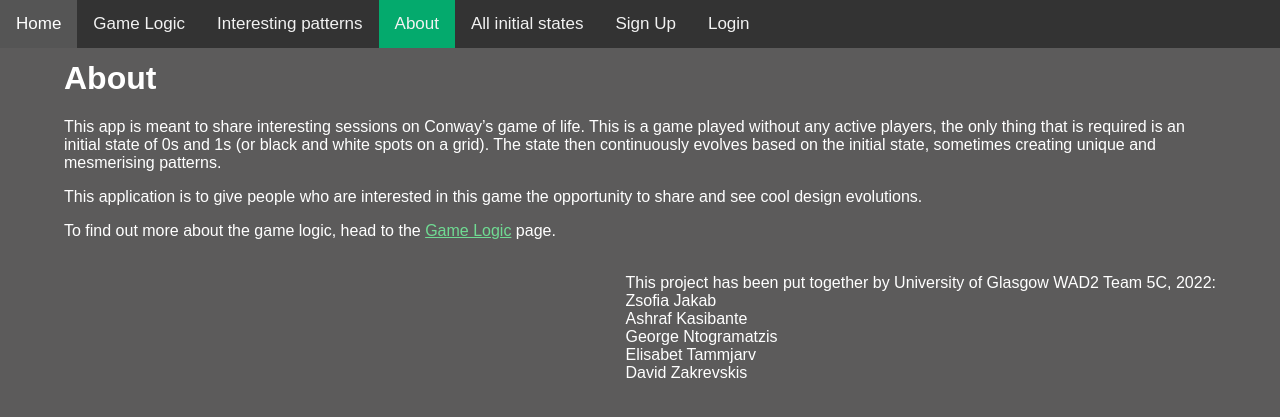
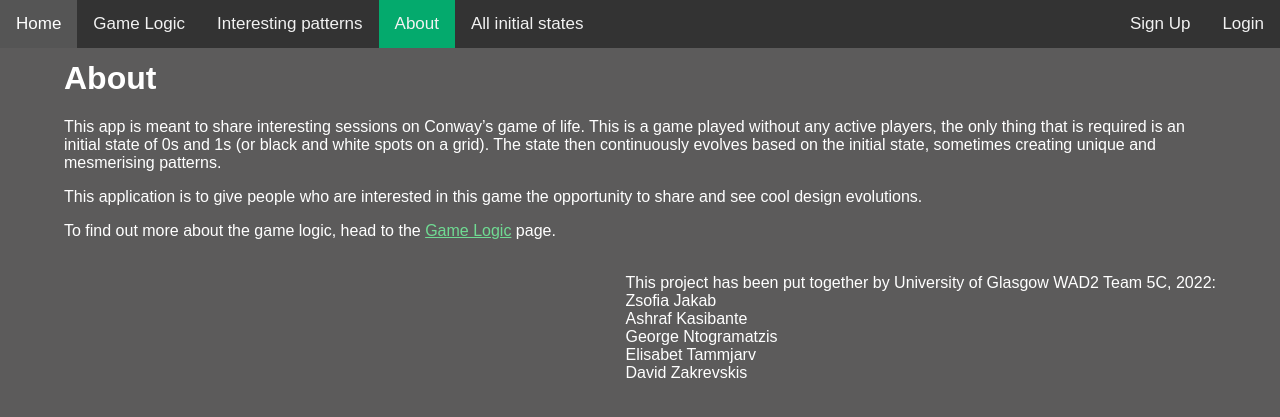
Before and after one commit to GitDavids/WAD2-Game-of-Life-Group-Project, a Django app: page /game_of_life/about/ in a window 1280 px wide. Shown: the top 417 px of the page. Run offline with Django 3.2, Linux system fonts and the light colour scheme.

Commit message:
right aligning again

```diff
--- a/game_of_life_project/static/css/base.css
+++ b/game_of_life_project/static/css/base.css
@@ -64,6 +64,9 @@ a {color: white;}
   color: white;
 }
 
+.topnav_right{
+  float:right;
+}
 @media screen and (max-width: 995px) {
   .topnav a:not(:first-child) {
     display: none;
```
Also changed, not shown: game_of_life_project/media/profile_images/cat.jpg (added).
